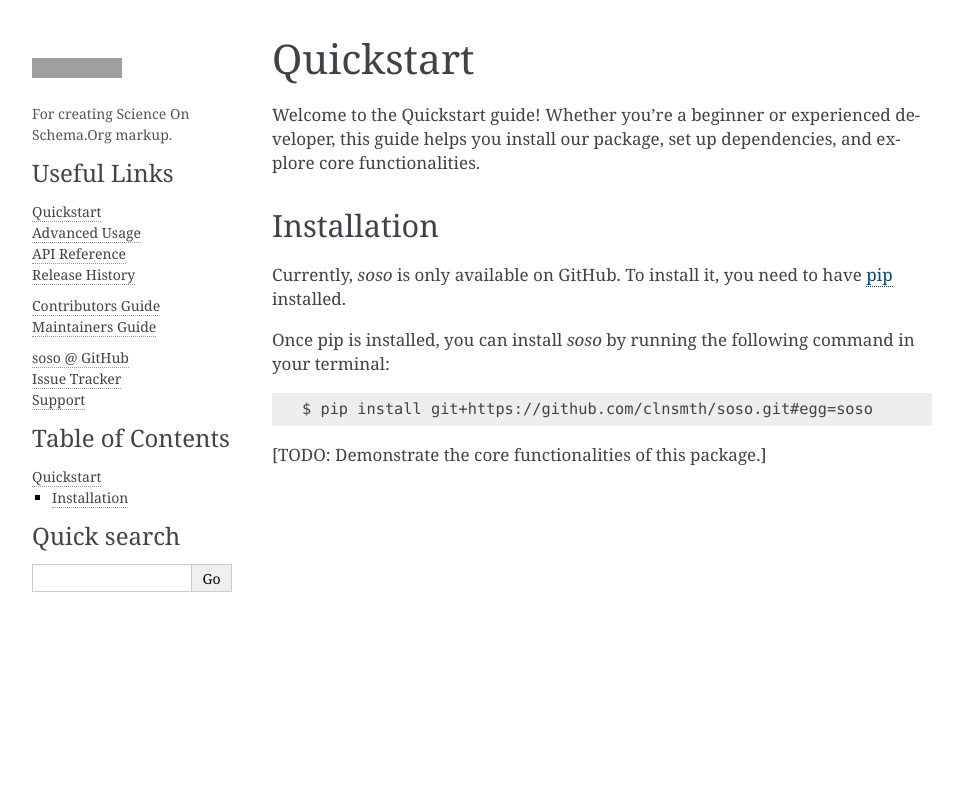
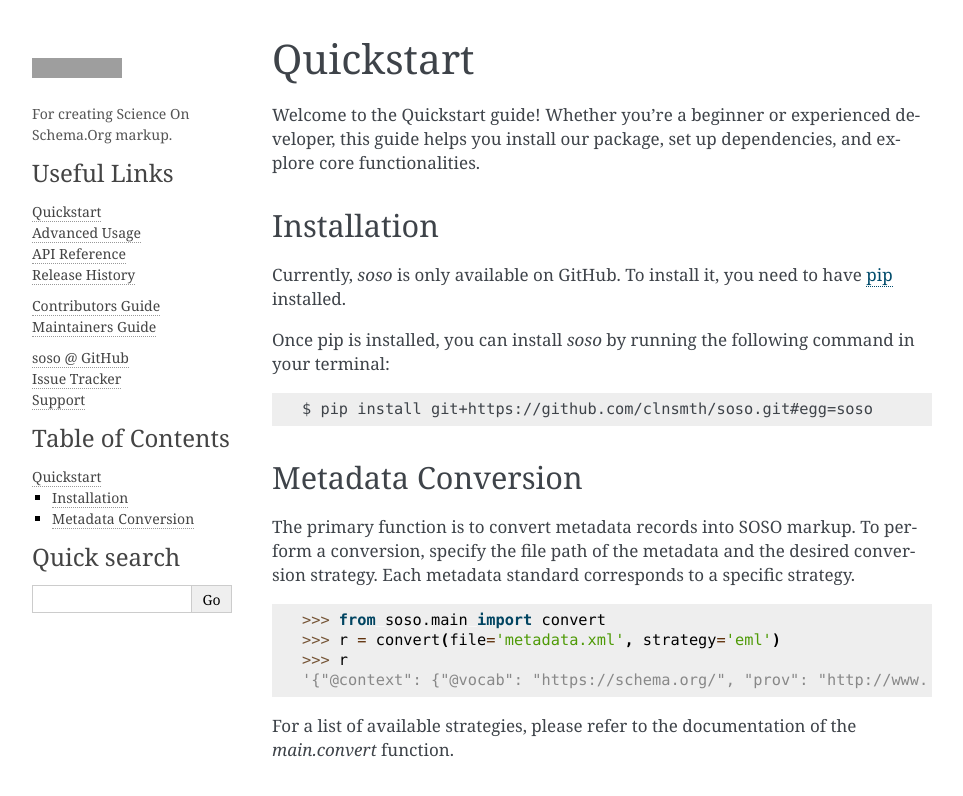
Before and after one commit to clnsmth/soso, a Sphinx documentation site: the page built from docs/source/user/quickstart.rst, in a window 1280 px wide. Shown: the top 796 px of the page, without its empty margins (148-1111 px from the left). Built offline with Sphinx 7.4.7, drawn with Linux system fonts in a browser that asks for light colours; grey boxes are pictures that could not be loaded.

Commit message:
docs: add basic usage to the quickstart guide
Include a basic usage example in the quickstart guide to help users
get started quickly with the package.

```diff
--- a/docs/source/user/quickstart.rst
+++ b/docs/source/user/quickstart.rst
@@ -16,4 +16,15 @@
 
 
 
-[TODO: Demonstrate the core functionalities of this package.]
+
+Metadata Conversion
+-------------------
+
+The primary function is to convert metadata records into SOSO markup. To perform a conversion, specify the file path of the metadata and the desired conversion strategy. Each metadata standard corresponds to a specific strategy.
+
+    >>> from soso.main import convert
+    >>> r = convert(file='metadata.xml', strategy='eml')
+    >>> r
+    '{"@context": {"@vocab": "https://schema.org/", "prov": "http://www. ...}'
+
+For a list of available strategies, please refer to the documentation of the `main.convert` function.
```
